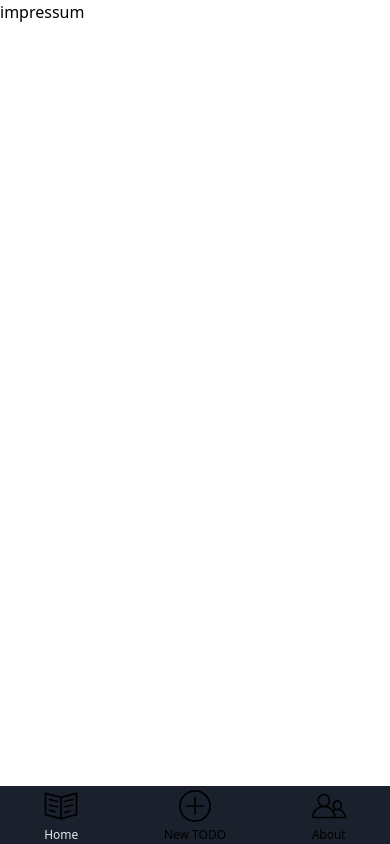
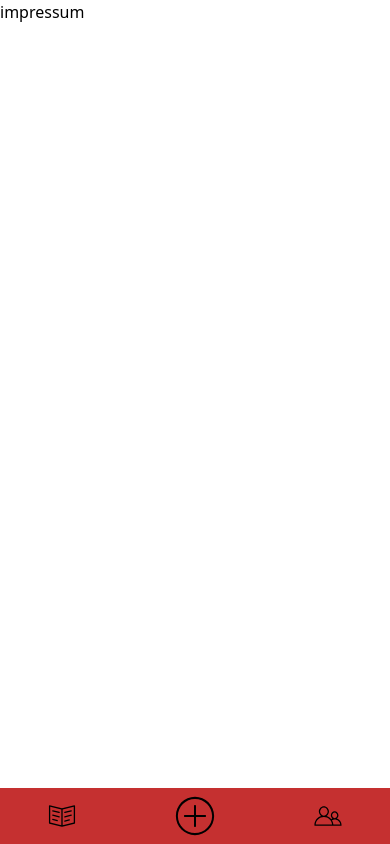
Before and after one commit to Lorakus/TODOSkSy2020, a Nuxt app: page /impressum in a window 390 px wide. Built offline with nearby package versions, Linux system fonts and the light colour scheme.

Commit message:
mobile-navbar added links

```diff
--- a/components/MobileNavbar.vue
+++ b/components/MobileNavbar.vue
@@ -1,27 +1,28 @@
 <template>
-    <div class=" bg-gray-900 flex justify-around text-center">
+    <div class=" bg-red-700 flex justify-around text-center shadow-lg">
 
-
-
-        <div class="flex flex-col items-center text-gray-300 hover:text-white">
-            <svg class="svg-icon w-10 h-10" viewBox="0 0 20 20">
+        <div class="flex flex-col items-center py-3  border-gray-100">
+            <nuxt-link to="/">
+                <svg class="svg-icon w-8 h-8" viewBox="0 0 20 20" style="">
 				    <path d="M8.627,7.885C8.499,8.388,7.873,8.101,8.13,8.177L4.12,7.143c-0.218-0.057-0.351-0.28-0.293-0.498c0.057-0.218,0.279-0.351,0.497-0.294l4.011,1.037C8.552,7.444,8.685,7.667,8.627,7.885 M8.334,10.123L4.323,9.086C4.105,9.031,3.883,9.162,3.826,9.38C3.769,9.598,3.901,9.82,4.12,9.877l4.01,1.037c-0.262-0.062,0.373,0.192,0.497-0.294C8.685,10.401,8.552,10.18,8.334,10.123 M7.131,12.507L4.323,11.78c-0.218-0.057-0.44,0.076-0.497,0.295c-0.057,0.218,0.075,0.439,0.293,0.495l2.809,0.726c-0.265-0.062,0.37,0.193,0.495-0.293C7.48,12.784,7.35,12.562,7.131,12.507M18.159,3.677v10.701c0,0.186-0.126,0.348-0.306,0.393l-7.755,1.948c-0.07,0.016-0.134,0.016-0.204,0l-7.748-1.948c-0.179-0.045-0.306-0.207-0.306-0.393V3.677c0-0.267,0.249-0.461,0.509-0.396l7.646,1.921l7.654-1.921C17.91,3.216,18.159,3.41,18.159,3.677 M9.589,5.939L2.656,4.203v9.857l6.933,1.737V5.939z M17.344,4.203l-6.939,1.736v9.859l6.939-1.737V4.203z M16.168,6.645c-0.058-0.218-0.279-0.351-0.498-0.294l-4.011,1.037c-0.218,0.057-0.351,0.28-0.293,0.498c0.128,0.503,0.755,0.216,0.498,0.292l4.009-1.034C16.092,7.085,16.225,6.863,16.168,6.645 M16.168,9.38c-0.058-0.218-0.279-0.349-0.498-0.294l-4.011,1.036c-0.218,0.057-0.351,0.279-0.293,0.498c0.124,0.486,0.759,0.232,0.498,0.294l4.009-1.037C16.092,9.82,16.225,9.598,16.168,9.38 M14.963,12.385c-0.055-0.219-0.276-0.35-0.495-0.294l-2.809,0.726c-0.218,0.056-0.351,0.279-0.293,0.496c0.127,0.506,0.755,0.218,0.498,0.293l2.807-0.723C14.89,12.825,15.021,12.603,14.963,12.385"></path>
 			    </svg>
-            <p class="text-xs ">Home</p>
+            </nuxt-link>
         </div>
 
-        <div class="flex flex-col items-center">
-            <svg class="svg-icon w-10 h-10" viewBox="0 0 20 20">
+        <div class="flex flex-col items-center py-1">
+            <nuxt-link to="/add">
+                <svg class="svg-icon w-12 h-12" viewBox="0 0 20 20">
                     <path d="M14.613,10c0,0.23-0.188,0.419-0.419,0.419H10.42v3.774c0,0.23-0.189,0.42-0.42,0.42s-0.419-0.189-0.419-0.42v-3.774H5.806c-0.23,0-0.419-0.189-0.419-0.419s0.189-0.419,0.419-0.419h3.775V5.806c0-0.23,0.189-0.419,0.419-0.419s0.42,0.189,0.42,0.419v3.775h3.774C14.425,9.581,14.613,9.77,14.613,10 M17.969,10c0,4.401-3.567,7.969-7.969,7.969c-4.402,0-7.969-3.567-7.969-7.969c0-4.402,3.567-7.969,7.969-7.969C14.401,2.031,17.969,5.598,17.969,10 M17.13,10c0-3.932-3.198-7.13-7.13-7.13S2.87,6.068,2.87,10c0,3.933,3.198,7.13,7.13,7.13S17.13,13.933,17.13,10"></path>
                 </svg>
-            <p class=" text-xs">New TODO</p>
+            </nuxt-link>
         </div>
 
-        <div class="flex flex-col items-center">
-            <svg class="svg-icon w-10 h-10 items-center" viewBox="0 0 20 20">
+        <div class="flex flex-col items-center py-3 ">
+            <nuxt-link to="/impressum" id="svg">
+                <svg class="svg-icon w-8 h-8 items-center" viewBox="0 0 20 20" >
                     <path d="M15.573,11.624c0.568-0.478,0.947-1.219,0.947-2.019c0-1.37-1.108-2.569-2.371-2.569s-2.371,1.2-2.371,2.569c0,0.8,0.379,1.542,0.946,2.019c-0.253,0.089-0.496,0.2-0.728,0.332c-0.743-0.898-1.745-1.573-2.891-1.911c0.877-0.61,1.486-1.666,1.486-2.812c0-1.79-1.479-3.359-3.162-3.359S4.269,5.443,4.269,7.233c0,1.146,0.608,2.202,1.486,2.812c-2.454,0.725-4.252,2.998-4.252,5.685c0,0.218,0.178,0.396,0.395,0.396h16.203c0.218,0,0.396-0.178,0.396-0.396C18.497,13.831,17.273,12.216,15.573,11.624 M12.568,9.605c0-0.822,0.689-1.779,1.581-1.779s1.58,0.957,1.58,1.779s-0.688,1.779-1.58,1.779S12.568,10.427,12.568,9.605 M5.06,7.233c0-1.213,1.014-2.569,2.371-2.569c1.358,0,2.371,1.355,2.371,2.569S8.789,9.802,7.431,9.802C6.073,9.802,5.06,8.447,5.06,7.233 M2.309,15.335c0.202-2.649,2.423-4.742,5.122-4.742s4.921,2.093,5.122,4.742H2.309z M13.346,15.335c-0.067-0.997-0.382-1.928-0.882-2.732c0.502-0.271,1.075-0.429,1.686-0.429c1.828,0,3.338,1.385,3.535,3.161H13.346z"></path>
                 </svg>
-            <p class=" text-xs">About</p>
+            </nuxt-link>
         </div>
 
     </div>
```
Lines whose indentation alone changed are shown as unchanged.
